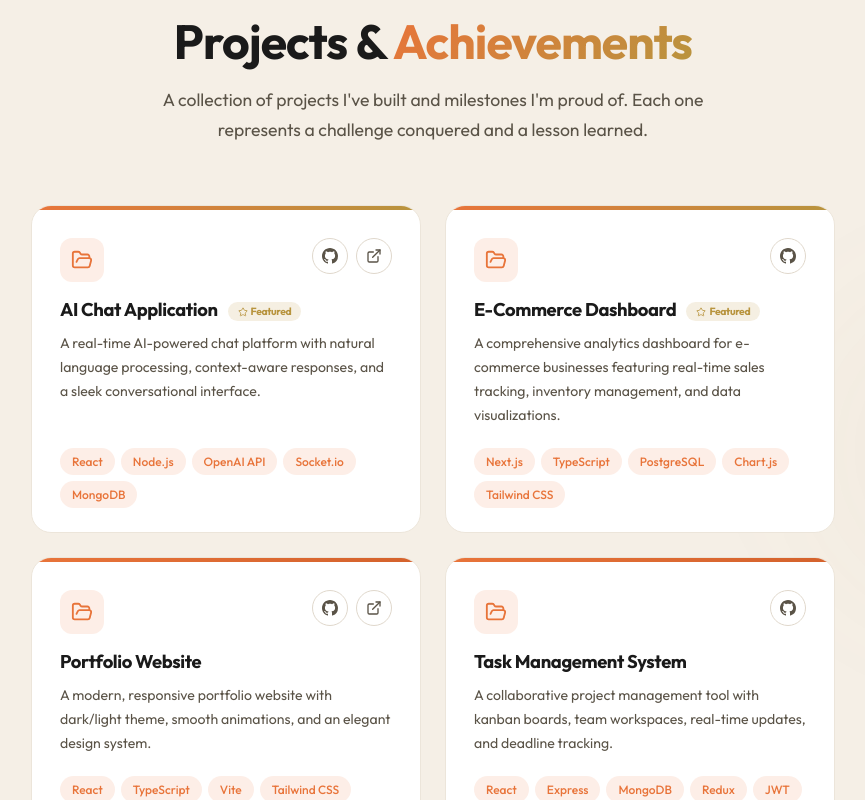
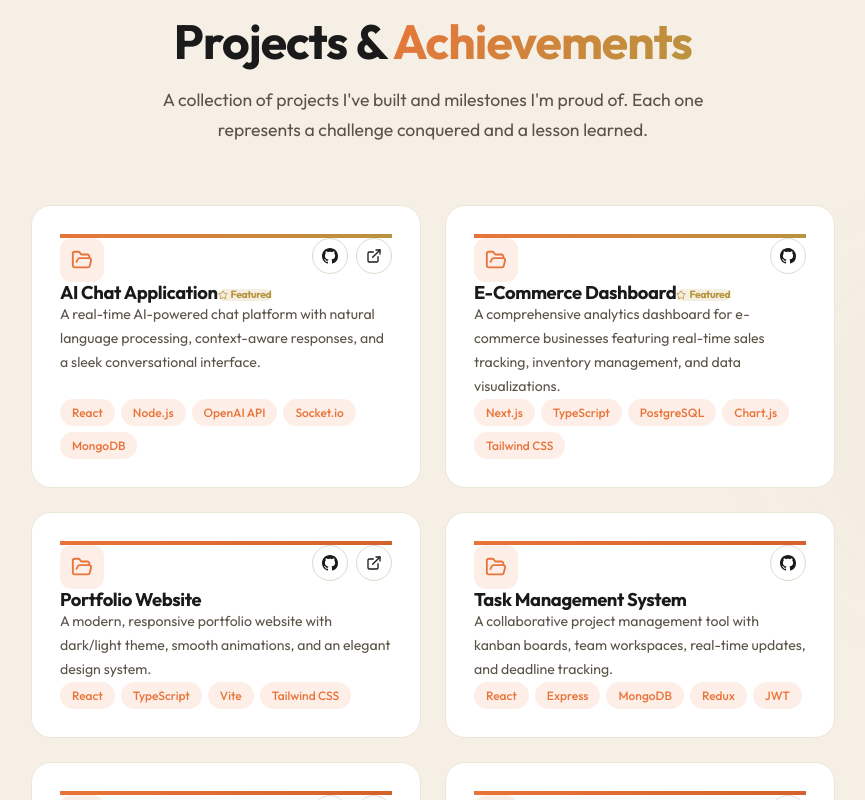
Before and after one commit to adityasingh33/Portfolio, a React (Vite) app in the folder front/: page / in a window 1280 px wide. Shown: the part 2000-2800 px from the top of the page, without its empty margins (207-1072 px from the left). Built offline with nearby package versions, Linux system fonts and the light colour scheme.

Commit message:
refactor(project-card): convert inline styles to Tailwind CSS classes

```diff
--- a/front/src/components/Projectcard/ProjectCard.tsx
+++ b/front/src/components/Projectcard/ProjectCard.tsx
@@ -8,77 +8,32 @@ interface ProjectCardProps {
 
 const ProjectCard = ({ project }: ProjectCardProps) => {
   return (
-    <div
-      className="card"
-      style={{
-        display: 'flex',
-        height: '100%',
-        flexDirection: 'column',
-        overflow: 'hidden',
-        padding: 0,
-      }}
-    >
+    <div className="card flex h-full flex-col overflow-hidden p-0">
       {/* Top accent stripe */}
       <div
+        className="h-1"
         style={{
-          height: '4px',
           background: project.featured
             ? 'linear-gradient(90deg, var(--accent), var(--gold))'
             : 'linear-gradient(90deg, var(--accent), var(--accent-hover))',
         }}
       />
 
-      <div
-        style={{
-          display: 'flex',
-          flex: 1,
-          flexDirection: 'column',
-          padding: '28px 28px 24px',
-        }}
-      >
+      <div className="flex flex-1 flex-col px-7 pt-7 pb-6">
         {/* Header row */}
-        <div
-          style={{
-            marginBottom: '16px',
-            display: 'flex',
-            alignItems: 'flex-start',
-            justifyContent: 'space-between',
-          }}
-        >
-          <div
-            style={{
-              display: 'flex',
-              width: '44px',
-              height: '44px',
-              flexShrink: 0,
-              alignItems: 'center',
-              justifyContent: 'center',
-              borderRadius: 'var(--radius-md)',
-              background: 'var(--accent-light)',
-              color: 'var(--accent)',
-            }}
-          >
+        <div className="mb-4 flex items-start justify-between">
+          <div className="flex h-11 w-11 shrink-0 items-center justify-center rounded-[var(--radius-md)] bg-[var(--accent-light)] text-[var(--accent)]">
             <FolderOpen size={22} />
           </div>
 
-          <div style={{ display: 'flex', gap: '8px' }}>
+          <div className="flex gap-2">
             {project.githubUrl && (
               <a
                 href={project.githubUrl}
                 target="_blank"
                 rel="noopener noreferrer"
                 aria-label={`View ${project.title} on GitHub`}
-                className="icon-btn"
-                style={{
-                  display: 'flex',
-                  width: '36px',
-                  height: '36px',
-                  alignItems: 'center',
-                  justifyContent: 'center',
-                  borderRadius: '50%',
-                  border: '1px solid var(--border)',
-                  color: 'var(--text-secondary)',
-                }}
+                className="icon-btn flex h-9 w-9 items-center justify-center rounded-full border border-[var(--border)] text-[var(--text-secondary)]"
               >
                 <svg width={16} height={16} viewBox="0 0 24 24" fill="currentColor"><path d="M12 0C5.37 0 0 5.37 0 12c0 5.31 3.435 9.795 8.205 11.385.6.105.825-.255.825-.57 0-.285-.015-1.23-.015-2.235-3.015.555-3.795-.735-4.035-1.41-.135-.345-.72-1.41-1.23-1.695-.42-.225-1.02-.78-.015-.795.945-.015 1.62.87 1.845 1.23 1.08 1.815 2.805 1.305 3.495.99.105-.78.42-1.305.765-1.605-2.67-.3-5.46-1.335-5.46-5.925 0-1.305.465-2.385 1.23-3.225-.12-.3-.54-1.53.12-3.18 0 0 1.005-.315 3.3 1.23.96-.27 1.98-.405 3-.405s2.04.135 3 .405c2.295-1.56 3.3-1.23 3.3-1.23.66 1.65.24 2.88.12 3.18.765.84 1.23 1.905 1.23 3.225 0 4.605-2.805 5.625-5.475 5.925.435.375.81 1.095.81 2.22 0 1.605-.015 2.895-.015 3.3 0 .315.225.69.825.57A12.02 12.02 0 0 0 24 12c0-6.63-5.37-12-12-12z"/></svg>
               </a>
@@ -89,17 +44,7 @@ const ProjectCard = ({ project }: ProjectCardProps) => {
                 target="_blank"
                 rel="noopener noreferrer"
                 aria-label={`View ${project.title} live`}
-                className="icon-btn"
-                style={{
-                  display: 'flex',
-                  width: '36px',
-                  height: '36px',
-                  alignItems: 'center',
-                  justifyContent: 'center',
-                  borderRadius: '50%',
-                  border: '1px solid var(--border)',
-                  color: 'var(--text-secondary)',
-                }}
+                className="icon-btn flex h-9 w-9 items-center justify-center rounded-full border border-[var(--border)] text-[var(--text-secondary)]"
               >
                 <ExternalLink size={16} />
               </a>
@@ -108,51 +53,22 @@ const ProjectCard = ({ project }: ProjectCardProps) => {
         </div>
 
         {/* Title */}
-        <h3
-          style={{
-            marginBottom: '10px',
-            fontFamily: 'var(--font-display)',
-            fontSize: '1.15rem',
-            fontWeight: 700,
-            lineHeight: 1.3,
-            color: 'var(--text-primary)',
-          }}
-        >
+        <h3 className="mb-2.5 font-[var(--font-display)] text-[1.15rem] font-bold leading-[1.3] text-[var(--text-primary)]">
           {project.title}
           {project.featured && (
-            <span
-              className="pill-gold"
-              style={{
-                marginLeft: '10px',
-                verticalAlign: 'middle',
-                fontSize: '0.65rem',
-                display: 'inline-flex',
-                alignItems: 'center',
-                gap: '3px',
-                padding: '3px 10px',
-                borderRadius: 'var(--radius-full)',
-              }}
-            >
+            <span className="pill-gold ml-2.5 inline-flex items-center gap-[3px] rounded-[var(--radius-full)] px-2.5 py-[3px] align-middle text-[0.65rem]">
               <Star size={10} /> Featured
             </span>
           )}
         </h3>
 
         {/* Description */}
-        <p
-          style={{
-            marginBottom: '20px',
-            flex: 1,
-            fontSize: '0.88rem',
-            lineHeight: 1.7,
-            color: 'var(--text-secondary)',
-          }}
-        >
+        <p className="mb-5 flex-1 text-[0.88rem] leading-[1.7] text-[var(--text-secondary)]">
           {project.description}
         </p>
 
         {/* Tech stack tags */}
-        <div style={{ display: 'flex', flexWrap: 'wrap', gap: '6px' }}>
+        <div className="flex flex-wrap gap-1.5">
           {project.techStack.map((tech) => (
             <span key={tech} className="pill">
               {tech}
```
